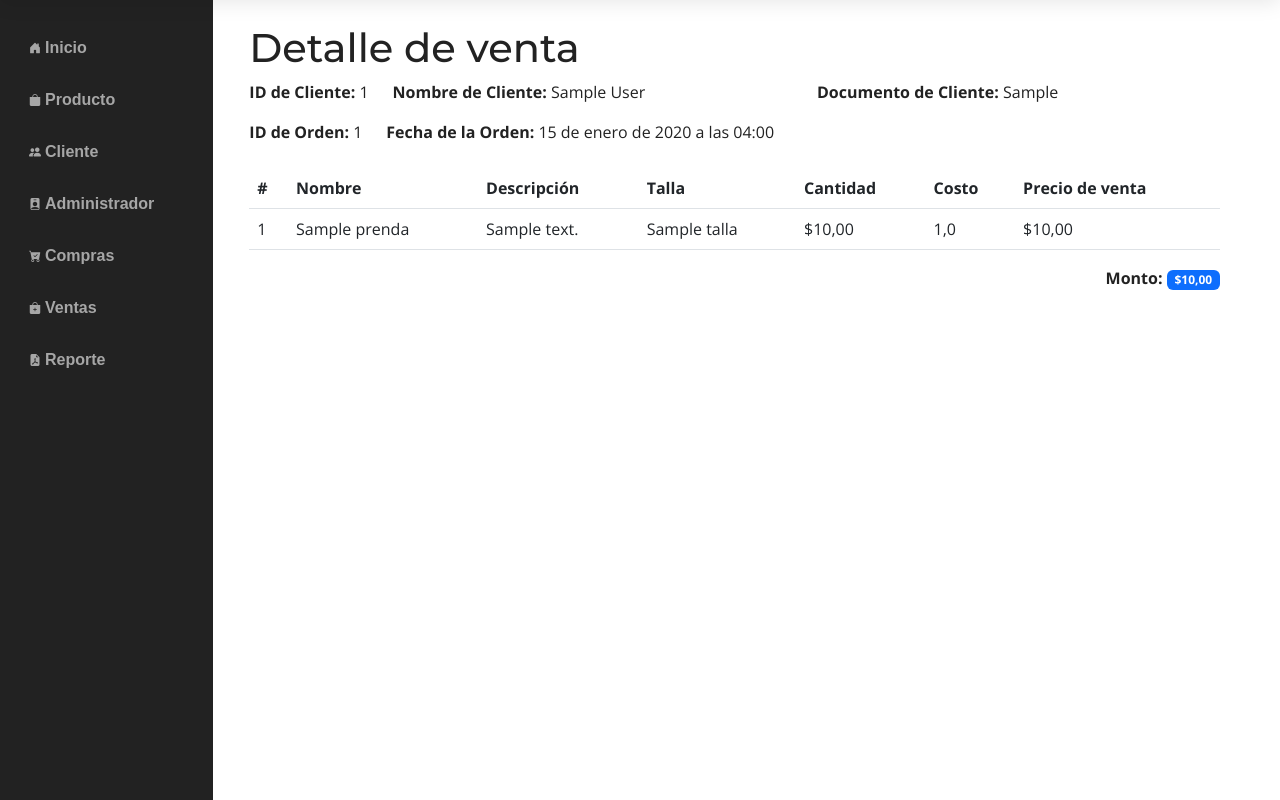
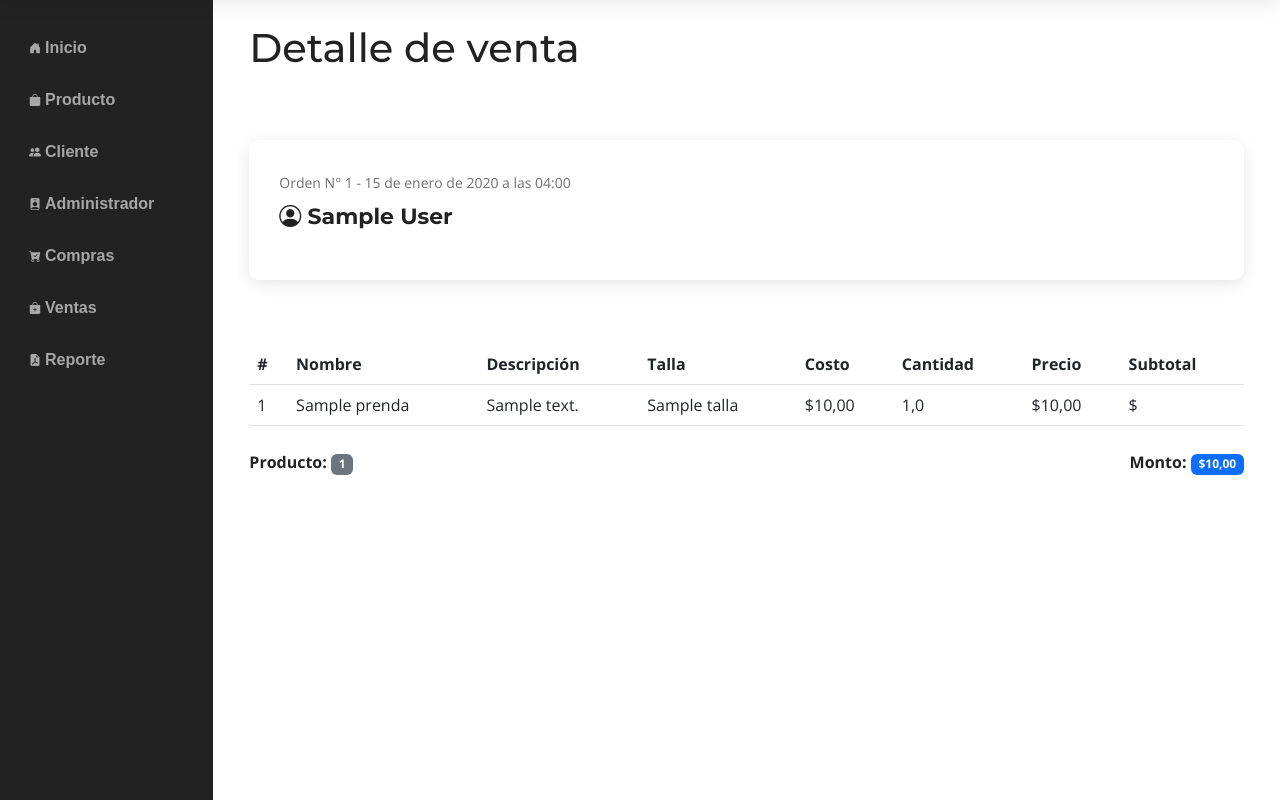
Before and after one commit to marvinortiz22/tekedafash, a Django app: page /dashboard/ventas/detallesDeVenta/1 in a window 1280 px wide. Shown: the part 70-870 px from the top of the page. Run offline with Django 4.2, Linux system fonts and the light colour scheme; tables that the repository leaves empty hold one stand-in row (values such as "Sample post"); some libraries are stand-ins or nearby versions.

Commit message:
Mejora en el diseño

```diff
--- a/Administrador/templates/Administrador/gestionarProducto.html
+++ b/Administrador/templates/Administrador/gestionarProducto.html
@@ -13,7 +13,7 @@
         </div>
     </div>
     <div class="row">
-        <div class="col-12 table-responsive mt-2 p-1">
+        <div class="col-12 table-responsive mt-5 p-1">
             <table class="table" id="tbl-producto">
                 <thead>
                     <tr>
--- a/Ventas/templates/Ventas/detallesDeVenta.html
+++ b/Ventas/templates/Ventas/detallesDeVenta.html
@@ -8,29 +8,19 @@
     </div>
 </div>
 <div class="row">
+    <section id="recent-posts" class="recent-posts mt-0">
         <div class="col-12">
-        <div class="row">
-            <div class="col-12 col-md-auto">
-                <p><b>ID de Cliente:</b> {{orden.cliente.id}}</p>
+            <article>
+                <p class="post-category"><small>Orden N° {{orden.id}} - {{orden.fecha}}</small></p>
+                <h2 class="title">
+                    <i class="bi bi-person-circle"></i> {{orden.cliente.first_name}} {{orden.cliente.last_name}}
+                </h2>
+            </article>
             </div>
-            <div class="col-12 col-md-5">
-                <p><b>Nombre de Cliente:</b> {{orden.cliente.first_name}} {{orden.cliente.last_name}}</p>
-            </div>
-            <div class="col-12 col-md-5">
-                <p><b>Documento de Cliente:</b> {{orden.cliente.documento}}</p>
-           </div>
-        <div>
-        <div class="row">
-                <div class="col-12 col-md-auto">
-                    <p><b>ID de Orden:</b> {{orden.id}}</p>
-                </div>
-                <div class="col-12 col-md-auto">
-                    <p><b>Fecha de la Orden:</b> {{orden.fecha}}</p>
-                </div>
-            </div>
+    </section>
 </div>
 <div class="row">
-            <div class="col-12 mt-2">
+    <div class="col-12 mt-1">
         <div class="table-responsive">
             <table class="table" id="prendas">
                 <thead>
@@ -39,9 +29,10 @@
                         <th>Nombre</th>
                         <th>Descripción</th>
                         <th>Talla</th>
+                        <th>Costo</th>
                         <th>Cantidad</th>
-                                <th>Costo</th>
-                                <th>Precio de venta</th>
+                        <th>Precio</th>
+                        <th>Subtotal</th>
                     </tr>
                 </thead>
                 <tbody>
@@ -54,12 +45,17 @@
                             <td>${{venta.costo | floatformat:2}} </td>
                             <td>{{venta.cantidad}} </td>
                             <td>${{venta.precio | floatformat:2}} </td>
+                            <td>${{venta.subtotal | floatformat:2}} </td>
                         </tr>
                     {% endfor %}
             </tbody>
         </table>
     </div>
+    <div class="row justify-content-between mt-2">
+        <div class="col-4">
+            <p><b>Producto:</b> <span class="badge bg-secondary">{{ventas | length}}</span></p>
         </div>
+        <div class="col-4">
             <p class="text-end"><b>Monto:</b> <span class="badge text-bg-primary">${{monto | floatformat:2}}</span></p>
     </div>
 </div>
--- a/Ventas/templates/Ventas/index.html
+++ b/Ventas/templates/Ventas/index.html
@@ -3,7 +3,7 @@
 
 {% block body %}
     <h1>Listado de ventas</h1>
-    <div class="table-responsive mt-2 p-1">
+    <div class="table-responsive mt-5 p-1">
         <table id="myTable" class="table">
             <thead>
                 <tr>
--- a/static/css/main.css
+++ b/static/css/main.css
@@ -2512,7 +2512,7 @@ section {
   font-size: 14px;
 }
 
-.blog .sidebar .recent-posts .post-item+.post-item {
+.blog .sidebar .post-item+.post-item {
   margin-top: 15px;
 }
 
```
Lines whose indentation alone changed are shown as unchanged.
